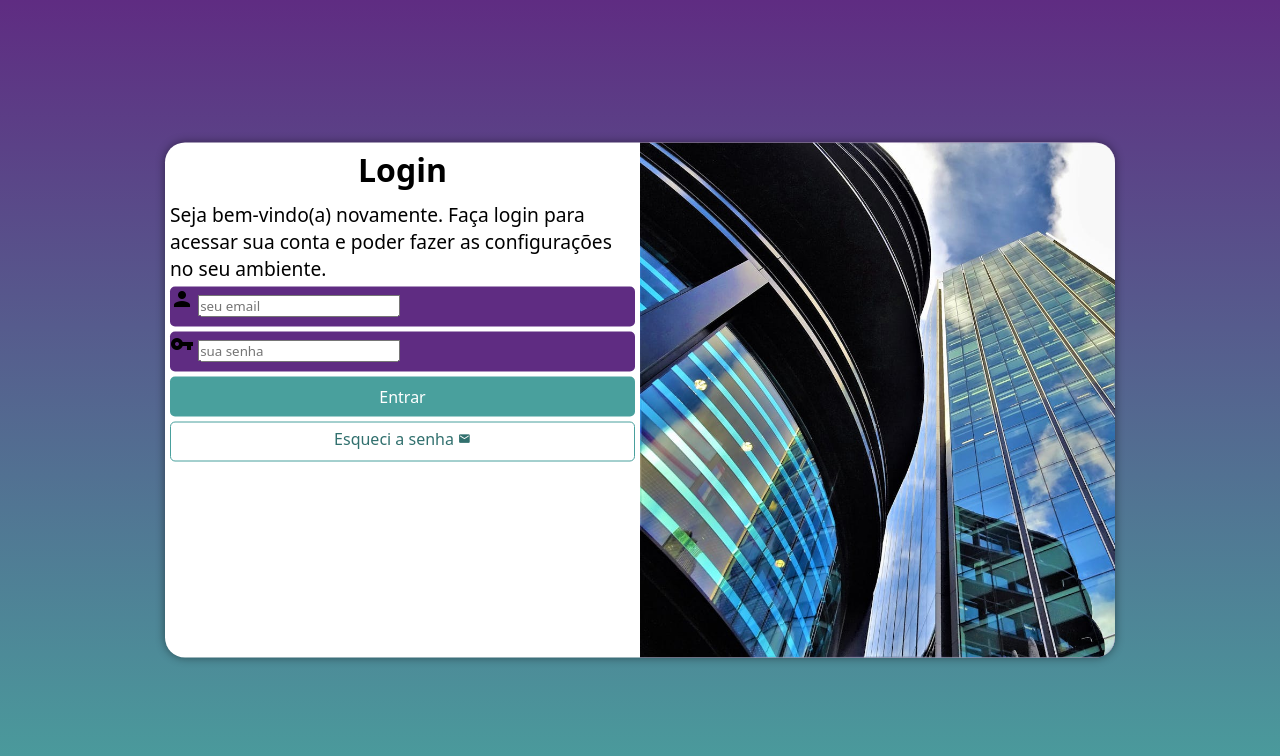
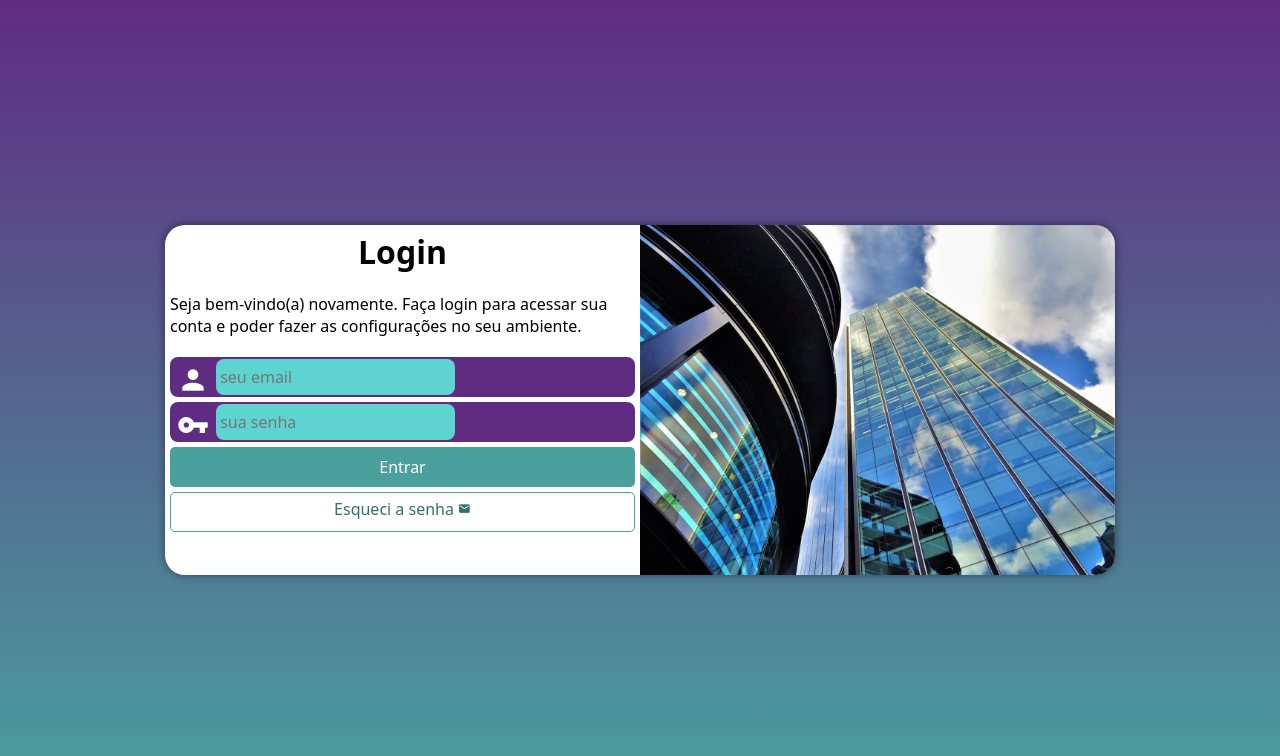
Before and after one commit to ricardopalhares88/projeto-login, a plain HTML site: page index.html in a window 1280 px wide. Drawn offline with Linux system fonts and the light colour scheme.

Commit message:
finalização do projeto login

```diff
--- a/estilos/media-query.css
+++ b/estilos/media-query.css
@@ -8,6 +8,7 @@
 
     section#login {
         width:80vw;
+        height: 280px;
     }
 
     section#login > div#imagem {
@@ -31,6 +32,7 @@
 
     section#login {
         width:950px;
+        height: 350px;
     }
 
     section#login > div#imagem {
@@ -49,6 +51,7 @@
     }
 
     div#formulario > p {
-        font-size: 1.2em;
+        font-size: 1em;
+        margin: 20px 0px;
     }
 }
--- a/estilos/style.css
+++ b/estilos/style.css
@@ -30,24 +30,25 @@ section#login {
     position: absolute;
     top: 50%;
     left: 50%;
-    transform: translate(-50%, -50%);
     overflow: hidden;
+
     background-color: white;
     width: 250px;
     height: 515px;
     border-radius: 20px;
     box-shadow:  0px 0px 10px rgba(0, 0, 0, 0.450);
 
+    transform: translate(-50%, -50%);
     transition: width 0.3s, heigth 0.3s;
     transition-timing-function: ease;
 
 }
 
 section#login > div#imagem {
+    display: block;
     background:#5f2c82 url(../imagens/metal.jpg) no-repeat;
     height: 200px;
     background-size: cover;
-    display: block;
 }
 
 section#login > div#formulario {
@@ -66,15 +67,39 @@ div#formulario > p {
 
 form > div.campo {
     background-color: #5f2c82;
+    border: 2px solid #5f2c82;
     display: block;
     width: 100%;
     height: 40px;
-    border-radius: 5px;
+    border-radius: 8px;
     margin: 5px 0px;
 }
 
 div.campo > label {
     display: none;
+}
+
+div.campo > span {
+    color: white;
+    font-size: 2em;
+    width: 40px;
+    padding: 5px;
+}
+
+div.campo > input {
+    background-color: #5ed4d0;
+    font-size: 1em;
+    width: calc(100% -30px);
+    height: 100%;
+    border: 0px;
+    border-radius: 8px;
+    padding: 4px;
+    transform: translateY(-13px);
+}
+
+div.campo > input:focus-within {
+    background-color: white;
+    border: none;
 }
 
 form > input[type=submit] {
@@ -86,11 +111,11 @@ form > input[type=submit] {
     color: white;
     border: none;
     border-radius: 5px;
+    cursor:pointer;
 }
 
 form > input[type=submit]:hover {
     background-color: #31706e;
-    cursor: pointer;
 }
 
 form > a.botao {
```
